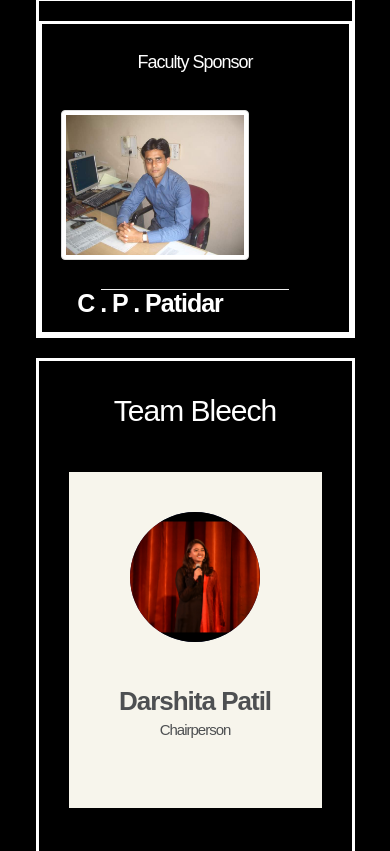
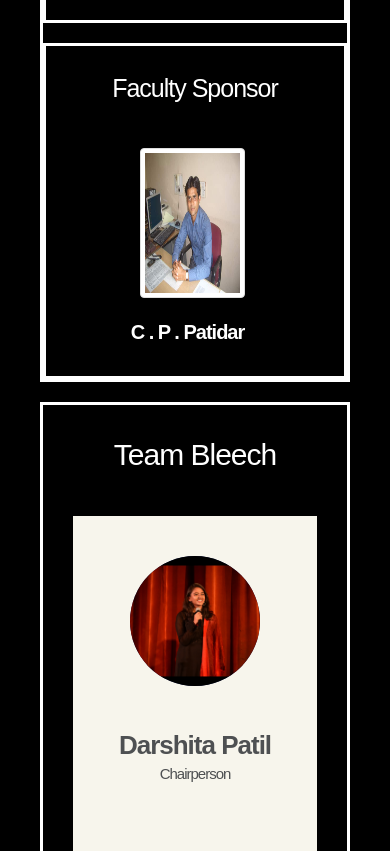
Before and after one commit to sharad-sharma/ACM, a PHP site: page / in a window 390 px wide. Shown: the part 4607-5458 px from the top of the page. Run offline with PHP 8.4, Linux system fonts and the light colour scheme; some libraries are stand-ins or nearby versions; some web fonts are replaced.

Commit message:
Update style.css

```diff
--- a/style.css
+++ b/style.css
@@ -1195,16 +1195,21 @@ body {
   height: auto;
 }
 
-@media screen and (min-width: 300px) {
+@media screen and (min-width: 800px) {
   div.text-c {
     font-size: 25px;
   }
 }
 
-@media screen and (max-width:200px) {
+@media screen and (max-width:720px) {
   div.text-c {
-    font-size: 10px;
+        font-size: 20px;
+    	text-align: center;
+    	margin-bottom:30px;
+    	margin-left: 20px;
+    	padding-left:70px;
   }
+
 }
 @media screen and (min-width: 600px) {
   div.faculty-head-text {
@@ -1216,6 +1221,16 @@ body {
 
   .HOD_paragraph{ display: none; }
 }
+@media screen and (max-width: 720px) {
+
+  .style15{ display: none; }
+}
+@media screen and (max-width: 720px) {
+
+  div.img-thumbnail{
+  	margin-right:200px;}
+}
+
 @media screen and (max-width: 600px){
 	div.CP{
 		font-size:18px;
@@ -1227,9 +1242,9 @@ div.CPprofile{
      font-size:13px;
 }
 }
-@media screen and (max-width: 600px){
+@media screen and (max-width: 720px){
 	.faculty-head-text{
-     font-size:18px;
+     font-size:25px;
 
  	}
 }
@@ -1453,3 +1468,7 @@ body {
   to {opacity:1 ;}
 }
 .pointer {cursor: pointer;}
+body{
+   background: black;
+   margin: 5px 5px 5px 5px;
+}
```
